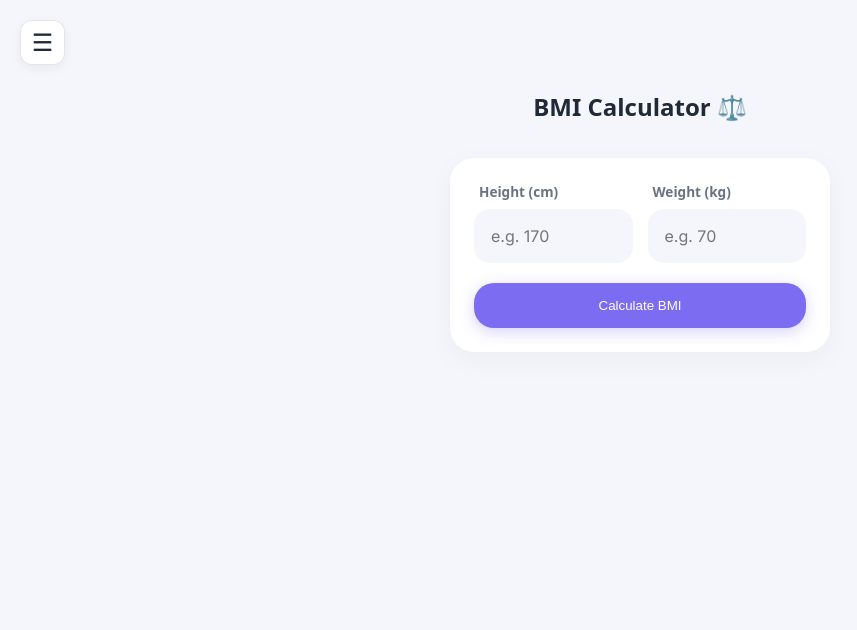
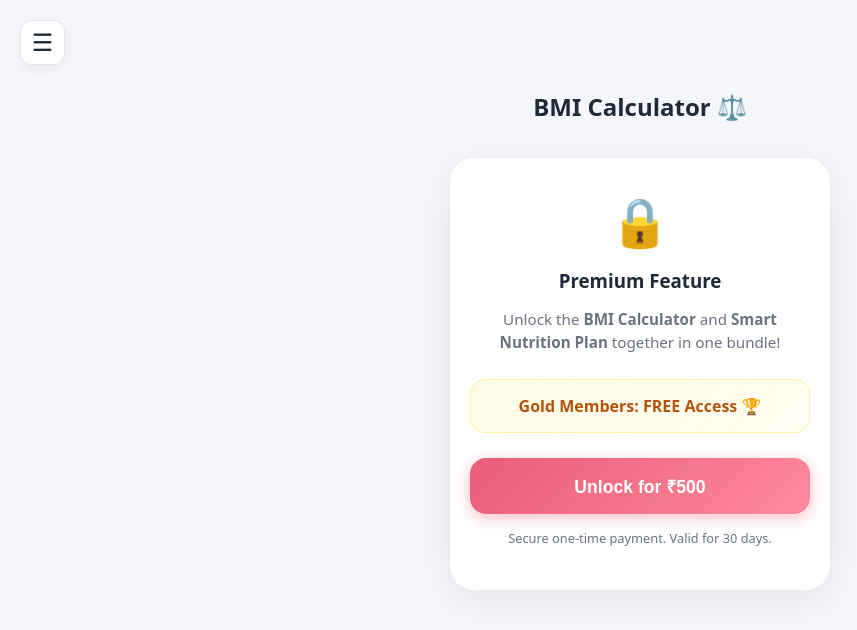
Before and after one commit to NamanChadha/SaiAerobics-Dashboard, a React (Vite) app: page /bmi in a window 1280 px wide. Shown: the top 630 px of the page, without its empty margins (0-857 px from the left). Built offline with nearby package versions, Linux system fonts and the light colour scheme; no server answers.

Commit message:
Feature: Implement Payment Lock for BMI Calculator (Bundled with Nutrition Plan). Free for Gold members.

```diff
--- a/index.html
+++ b/index.html
@@ -4,6 +4,7 @@
     <meta charset="UTF-8" />
     <meta name="viewport" content="width=device-width, initial-scale=1.0" />
     <title>Sai Aerobics - Fitness Dashboard</title>
+    <script src="https://checkout.razorpay.com/v1/checkout.js"></script>
   </head>
   <body>
     <div id="root"></div>
--- a/src/pages/BMI.jsx
+++ b/src/pages/BMI.jsx
@@ -1,6 +1,6 @@
 import { useState, useEffect } from "react";
 import "../styles/dashboard.css";
-import { getUserProfile } from "../api";
+import { getUserProfile, createPaymentOrder, verifyPaymentSignature } from "../api";
 
 export default function BMI() {
     const [height, setHeight] = useState("");
@@ -9,14 +9,96 @@ export default function BMI() {
     const [category, setCategory] = useState("");
     const [color, setColor] = useState("var(--text-muted)");
 
+    // Locking State
+    const [loading, setLoading] = useState(true);
+    const [isLocked, setIsLocked] = useState(true);
+    const [userProfile, setUserProfile] = useState(null);
+
     useEffect(() => {
-        // Try to pre-fill from profile
-        getUserProfile().then(data => {
-            if (data.height) setHeight(data.height);
-            if (data.weight) setWeight(data.weight);
-            if (data.height && data.weight) calculateBMI(data.height, data.weight);
-        }).catch(() => { });
+        checkAccess();
     }, []);
+
+    async function checkAccess() {
+        try {
+            const profile = await getUserProfile();
+            setUserProfile(profile);
+
+            // ACCESS LOGIC:
+            // 1. Gold Members = FREE
+            // 2. Already Paid (bundled with Nutrition) = FREE
+            if (profile.tier === 'Gold' || profile.tier === 'gold' || profile.payment_status === 'PAID') {
+                setIsLocked(false);
+            } else {
+                setIsLocked(true);
+            }
+
+            // Pre-fill data regardless of lock status (why not?)
+            if (profile.height) setHeight(profile.height);
+            if (profile.weight) setWeight(profile.weight);
+
+            // If unlocked and data exists, calculate auto
+            if (!isLocked && profile.height && profile.weight) {
+                calculateBMI(profile.height, profile.weight);
+            }
+        } catch (err) {
+            console.error("Access Check Error:", err);
+        } finally {
+            setLoading(false);
+        }
+    }
+
+    const handlePayment = async () => {
+        try {
+            // 1. Create Order (Using same endpoint as Nutrition Plan - Bundled)
+            const orderResponse = await createPaymentOrder(500); // ₹500 Fee
+
+            if (!orderResponse.success || !orderResponse.order_id) {
+                alert(orderResponse.error || "Server error. Please try again.");
+                return;
+            }
+
+            const options = {
+                key: orderResponse.key_id,
+                amount: orderResponse.amount,
+                currency: orderResponse.currency,
+                name: "Sai Aerobics",
+                description: "Premium Bundle: Nutrition Plan + BMI",
+                order_id: orderResponse.order_id,
+                handler: async function (response) {
+                    try {
+                        const verify = await verifyPaymentSignature({
+                            razorpay_order_id: response.razorpay_order_id,
+                            razorpay_payment_id: response.razorpay_payment_id,
+                            razorpay_signature: response.razorpay_signature
+                        });
+
+                        if (verify.success) {
+                            alert("Payment Successful! Premium Features Unlocked. 🔓");
+                            setIsLocked(false);
+                            // Auto-refresh profile to get updated status next time
+                            getUserProfile();
+                        } else {
+                            alert(verify.error || "Payment Verification Failed");
+                        }
+                    } catch (e) {
+                        alert("Payment Verification Error: " + e.message);
+                    }
+                },
+                prefill: {
+                    name: userProfile?.name || "User",
+                    email: userProfile?.email || "user@example.com",
+                    contact: userProfile?.phone || "9999999999"
+                },
+                theme: { color: "#E85D75" }
+            };
+
+            const rzp1 = new window.Razorpay(options);
+            rzp1.open();
+
+        } catch (err) {
+            alert("Payment Failed to Start: " + err.message);
+        }
+    };
 
     const calculateBMI = (h, w) => {
         if (!h || !w) return;
@@ -45,12 +127,66 @@ export default function BMI() {
         calculateBMI(height, weight);
     };
 
+    if (loading) return <div className="dash" style={{ textAlign: "center", marginTop: "50px", color: "var(--text-main)" }}>Loading...</div>;
+
     return (
         <div className="dash">
             <header className="dash-header" style={{ justifyContent: 'center' }}>
                 <h2>BMI Calculator ⚖️</h2>
             </header>
 
+            {isLocked ? (
+                // LOCKED STATE
+                <div style={{
+                    background: "var(--card)",
+                    padding: "30px 20px",
+                    borderRadius: "24px",
+                    textAlign: "center",
+                    maxWidth: "400px",
+                    margin: "20px auto",
+                    boxShadow: "0 10px 40px rgba(0,0,0,0.08)",
+                    border: "1px solid var(--border)"
+                }}>
+                    <div style={{ fontSize: "3rem", marginBottom: "15px" }}>🔒</div>
+                    <h3 style={{ margin: "0 0 10px 0", color: "var(--text-main)" }}>Premium Feature</h3>
+                    <p style={{ color: "var(--text-muted)", fontSize: "0.95rem", lineHeight: "1.5", marginBottom: "25px" }}>
+                        Unlock the <strong>BMI Calculator</strong> and <strong>Smart Nutrition Plan</strong> together in one bundle!
+                    </p>
+
+                    <div style={{
+                        background: "linear-gradient(135deg, rgba(255, 215, 0, 0.1), rgba(255, 223, 0, 0.05))",
+                        padding: "15px",
+                        borderRadius: "15px",
+                        marginBottom: "25px",
+                        border: "1px solid rgba(255, 215, 0, 0.3)"
+                    }}>
+                        <p style={{ margin: 0, fontWeight: "600", color: "#b45309" }}>Gold Members: FREE Access 🏆</p>
+                    </div>
+
+                    <button
+                        onClick={handlePayment}
+                        style={{
+                            width: "100%",
+                            padding: "16px",
+                            borderRadius: "16px",
+                            border: "none",
+                            background: "linear-gradient(135deg, #E85D75, #FF8A9B)",
+                            color: "white",
+                            fontWeight: "700",
+                            fontSize: "1.1rem",
+                            cursor: "pointer",
+                            boxShadow: "0 4px 15px rgba(232, 93, 117, 0.4)",
+                            transition: "transform 0.2s"
+                        }}
+                    >
+                        Unlock for ₹500
+                    </button>
+                    <p style={{ fontSize: "0.8rem", color: "var(--text-muted)", marginTop: "15px" }}>
+                        Secure one-time payment. Valid for 30 days.
+                    </p>
+                </div>
+            ) : (
+                // UNLOCKED STATE
                 <div style={{
                     background: "var(--card)",
                     padding: "24px",
@@ -59,6 +195,20 @@ export default function BMI() {
                     maxWidth: "500px",
                     margin: "0 auto"
                 }}>
+                    {userProfile?.tier === 'Gold' && (
+                        <div style={{
+                            textAlign: "center",
+                            marginBottom: "20px",
+                            padding: "8px",
+                            background: "linear-gradient(to right, #fef9c3, #fef08a)",
+                            borderRadius: "10px",
+                            color: "#854d0e",
+                            fontWeight: "600",
+                            fontSize: "0.9rem"
+                        }}>
+                            🏆 Unlocked via Gold Membership
+                        </div>
+                    )}
 
                     {/* Input Section */}
                     <div style={{ display: "grid", gridTemplateColumns: "1fr 1fr", gap: "15px", marginBottom: "20px" }}>
@@ -142,6 +292,7 @@ export default function BMI() {
                         </div>
                     )}
                 </div>
+            )}
         </div>
     );
 }
```
Lines whose indentation alone changed are shown as unchanged.
